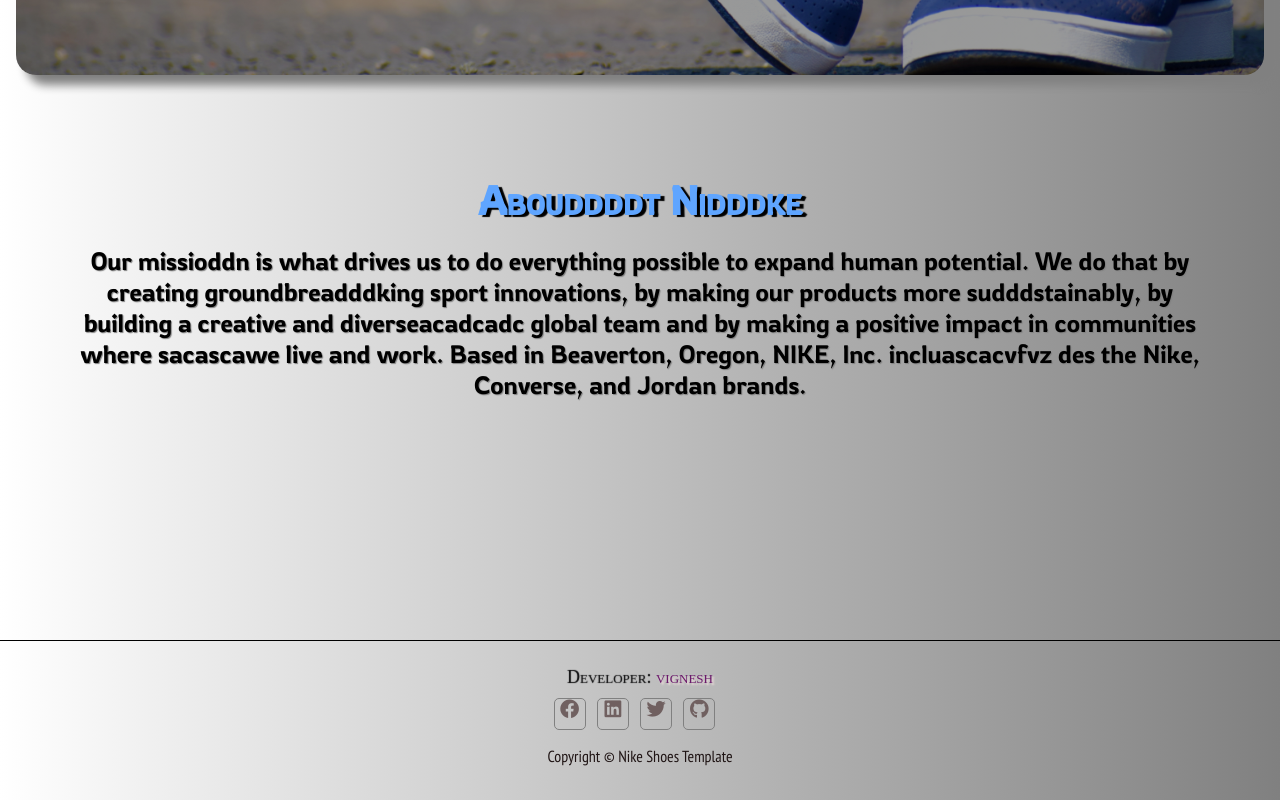
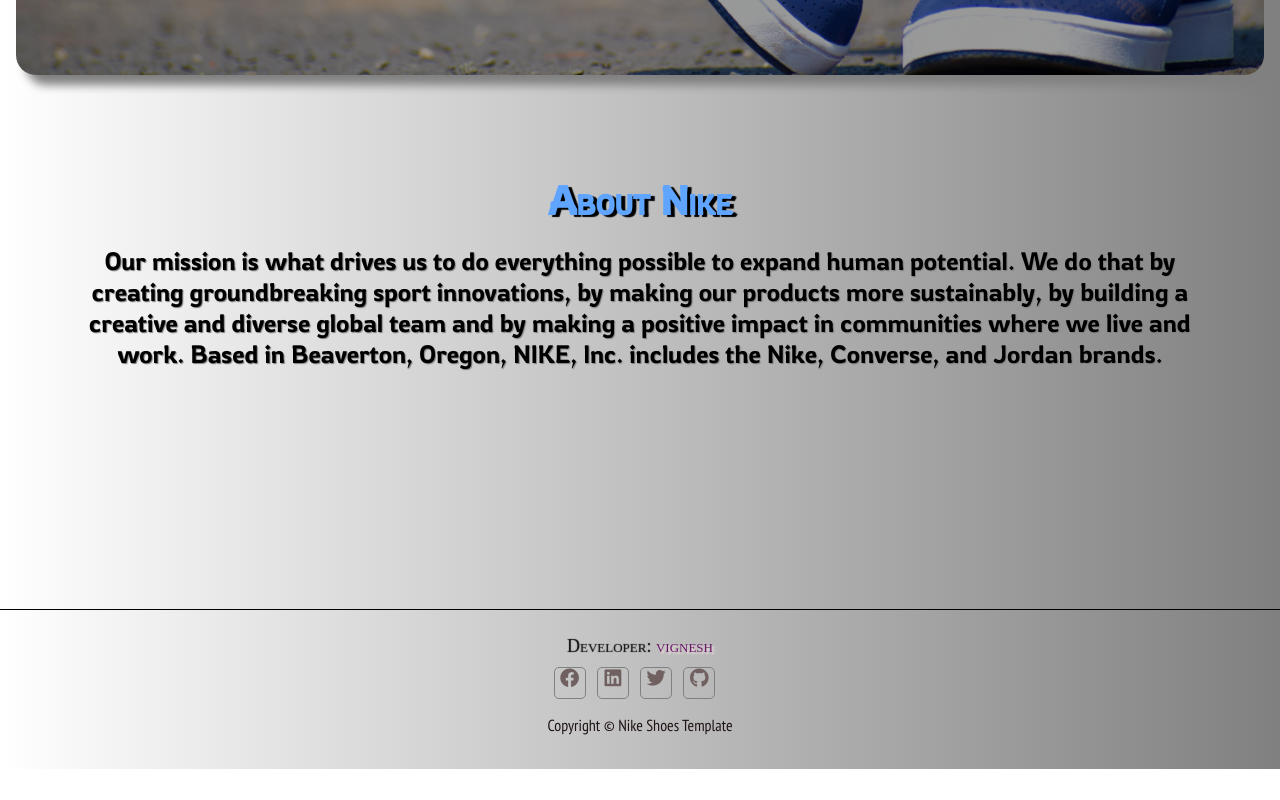
Before and after one commit to rahulanusha/DevopsFinal, a React (Create React App) app: page /about in a window 1280 px wide. Shown: the part 879-1679 px from the top of the page. After the commit the page ends 1648 px from the top, so only its background shows below. Built offline with nearby package versions, Linux system fonts and the light colour scheme; a web font is replaced by a local one.

Commit message:
Update About.js

```diff
--- a/src/components/About/About.js
+++ b/src/components/About/About.js
@@ -12,14 +12,14 @@
         </div>
       </div>
       <div className="about-nike-part">
-        <h2 className="about-nike-heading">Abouddddt Nidddke</h2>
+        <h2 className="about-nike-heading">About Nike</h2>
         <p className='about-nike-para'>
-          Our missioddn is what drives us to do everything possible to expand
-          human potential. We do that by creating groundbreadddking sport
-          innovations, by making our products more sudddstainably, by building a
-          creative and diverseacadcadc global team and by making a positive impact in
-          communities where sacascawe live and work. Based in Beaverton, Oregon, NIKE,
-          Inc. incluascacvfvz des the Nike, Converse, and Jordan brands.
+        Our mission is what drives us to do everything possible to expand human potential.
+        We do that by creating groundbreaking sport innovations, by making our products more sustainably,
+        by building a creative and diverse global team and by making a positive impact in communities
+        where we live and work. Based in Beaverton, Oregon, NIKE, Inc. includes the Nike, Converse,
+        and Jordan brands.
+
         </p>
       </div>
     </div>
```
